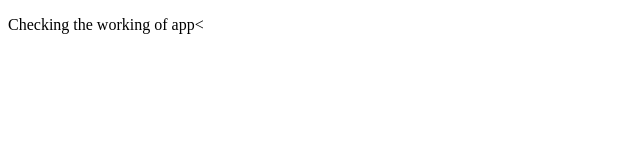
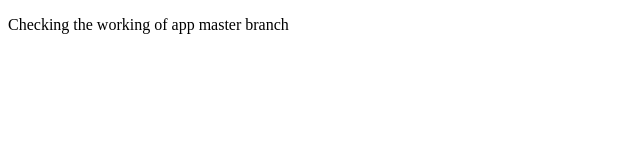
Before and after one commit to PrakhyaVanaparthy/blue-green-model, a plain HTML site: page app/index.html in a window 1280 px wide. Shown: the whole page, without its empty margins (0-640 px from the left). Drawn offline with Linux system fonts and the light colour scheme.

Commit message:
Update index.html

```diff
--- a/app/index.html
+++ b/app/index.html
@@ -1,5 +1,9 @@
 <!doctype html>
     <html>
-        <p>Checking the working of app<
+      <head>
+        <title>Capstone project</title>
+      </head>
+      <body>
+        <p>Checking the working of app master branch</p>
       </body>
     </html>
```
